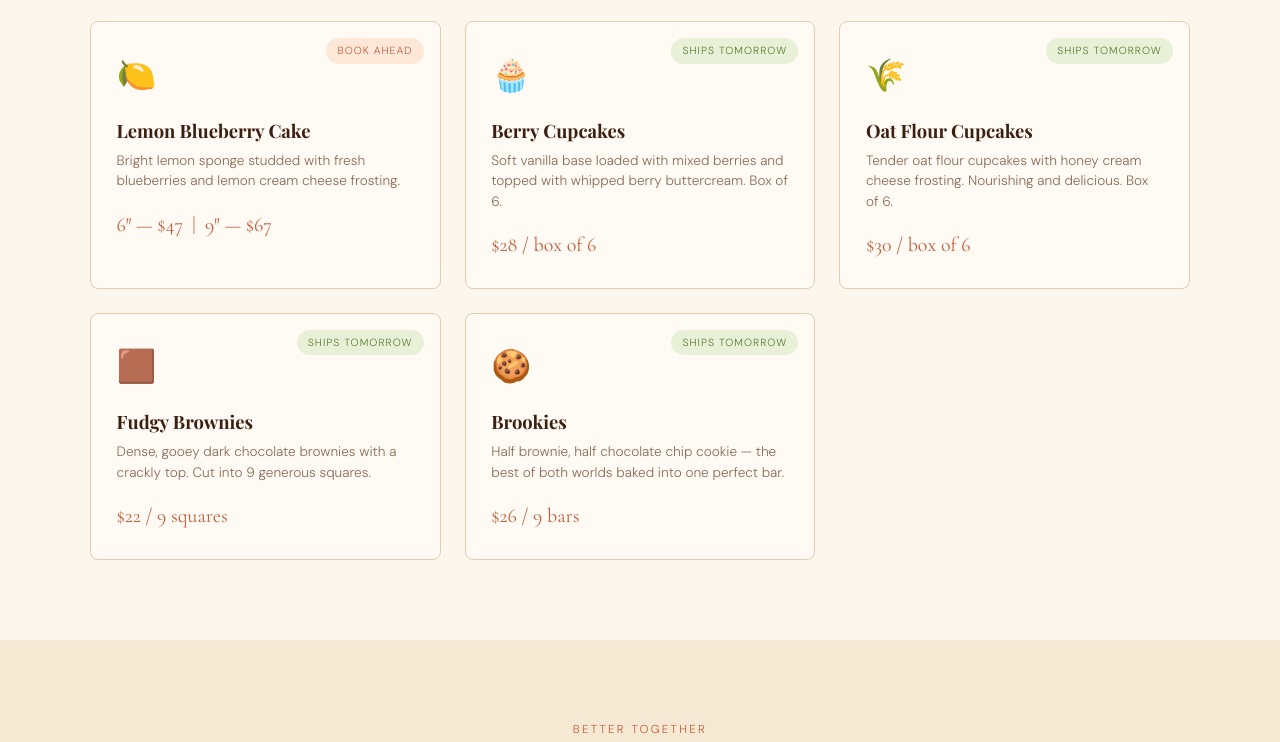
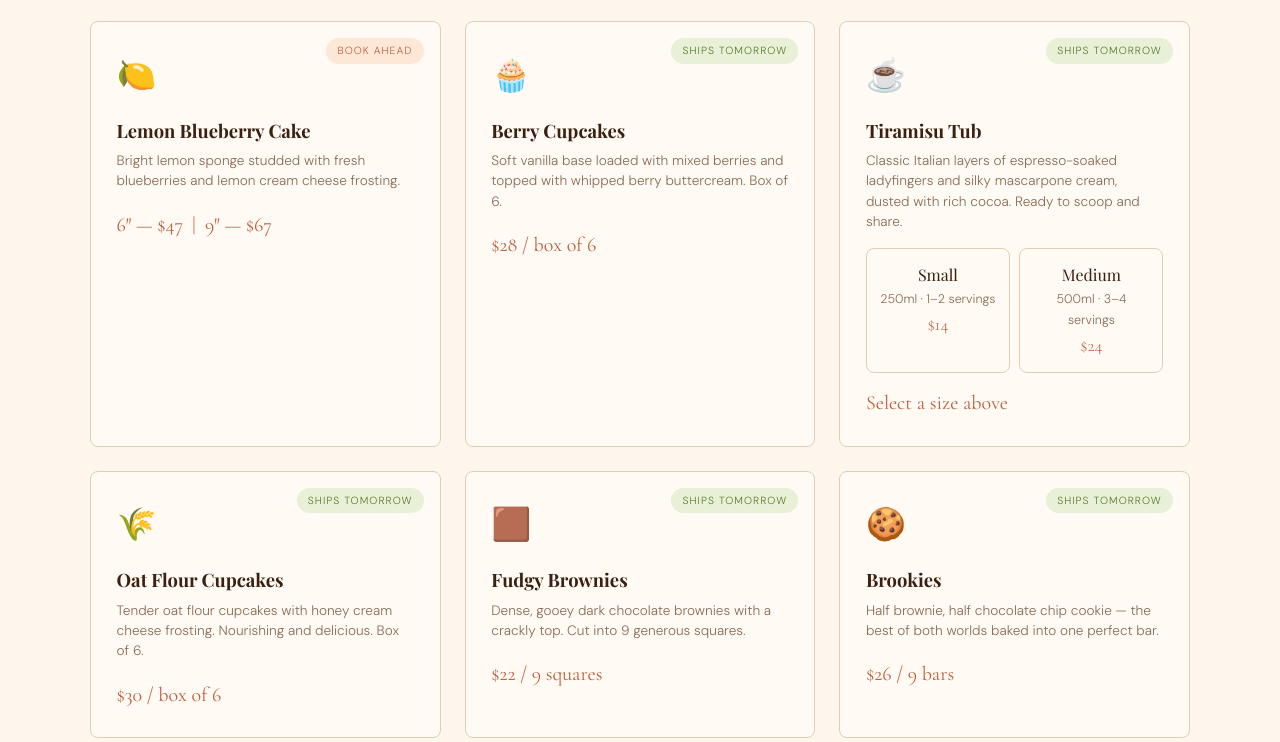
Before and after one commit to nishi-ece/shi-bakes, a plain HTML site: page index.html in a window 1280 px wide. Shown: the part 1433-2175 px from the top of the page. Drawn offline with nearby package versions, Linux system fonts and the light colour scheme; a web font is replaced by a local one.

Commit message:
tiramisu

```diff
--- a/index.html
+++ b/index.html
@@ -809,6 +809,30 @@
 
     <div class="menu-card" data-cat="cupcakes">
       <span class="badge badge-tomorrow">Ships Tomorrow</span>
+      <span class="emoji">☕</span>
+      <h3>Tiramisu Tub</h3>
+      <p>Classic Italian layers of espresso-soaked ladyfingers and silky mascarpone cream, dusted with rich cocoa. Ready to scoop and share.</p>
+      <div style="display:flex; gap:0.6rem; margin-bottom:0.8rem; flex-wrap:wrap;">
+        <div onclick="selectTiramisu(this, 'small')"
+            style="flex:1; min-width:100px; border:1.5px solid var(--border); border-radius:8px; padding:0.7rem; text-align:center; cursor:pointer; transition:all 0.2s;"
+            class="tira-option">
+          <span style="font-family:'Playfair Display',serif; font-size:1rem; color:var(--dark-brown);">Small</span>
+          <div style="font-size:0.78rem; color:var(--muted);">250ml · 1–2 servings</div>
+          <div style="color:var(--terracotta); font-family:'Cormorant Garamond',serif; font-size:1.1rem;">$14</div>
+        </div>
+        <div onclick="selectTiramisu(this, 'medium')"
+            style="flex:1; min-width:100px; border:1.5px solid var(--border); border-radius:8px; padding:0.7rem; text-align:center; cursor:pointer; transition:all 0.2s;"
+            class="tira-option">
+          <span style="font-family:'Playfair Display',serif; font-size:1rem; color:var(--dark-brown);">Medium</span>
+          <div style="font-size:0.78rem; color:var(--muted);">500ml · 3–4 servings</div>
+          <div style="color:var(--terracotta); font-family:'Cormorant Garamond',serif; font-size:1.1rem;">$24</div>
+        </div>
+      </div>
+      <span class="price" id="tiramisuPrice">Select a size above</span>
+    </div>
+
+    <div class="menu-card" data-cat="cupcakes">
+      <span class="badge badge-tomorrow">Ships Tomorrow</span>
       <span class="emoji">🌾</span>
       <h3>Oat Flour Cupcakes</h3>
       <p>Tender oat flour cupcakes with honey cream cheese frosting. Nourishing and delicious. Box of 6.</p>
@@ -937,6 +961,7 @@
     <div class="form-group">
       <label>Cake Flavour</label>
       <select id="flavourSelect" onchange="updateTotal()">
+        <option value="47,67">Tiramisu Cake — 6″ $57 / 9″ $77</option>
         <option value="42,62">Classic Vanilla — 6″ $42 / 9″ $62</option>
         <option value="45,65">Dark Chocolate Fudge — 6″ $45 / 9″ $65</option>
         <option value="48,68">Oat Flour Vanilla — 6″ $48 / 9″ $68</option>
@@ -1015,7 +1040,7 @@
 
   <div class="order-wrapper">
     <div class="dispatch-note">
-      📦 Orders placed before <strong>3 PM</strong> are dispatched the following day. You'll receive a confirmation email with your tracking info.
+      📦 Orders placed before <strong>3 PM</strong> are dispatched the following day(next-day). You'll receive a confirmation email with your tracking info.
     </div>
 
     <div class="order-items" id="orderItems"></div>
@@ -1120,6 +1145,17 @@
     const price = selectedSize === 6 ? parseFloat(flavour[0]) : parseFloat(flavour[1]);
     const delivery = document.getElementById('deliveryType') && document.getElementById('deliveryType').value === 'delivery' ? 8 : 0;
     document.getElementById('bookTotal').textContent = '$' + (price + delivery).toFixed(2);
+  }
+
+  function selectTiramisu(el, size) {
+    document.querySelectorAll('.tira-option').forEach(o => {
+      o.style.borderColor = 'var(--border)';
+      o.style.background = 'transparent';
+    });
+    el.style.borderColor = 'var(--terracotta)';
+    el.style.background = '#fde8d8';
+    document.getElementById('tiramisuPrice').textContent =
+      size === 'small' ? '$14 — 250ml tub' : '$24 — 500ml tub';
   }
 
   function updateSlots() {
```
